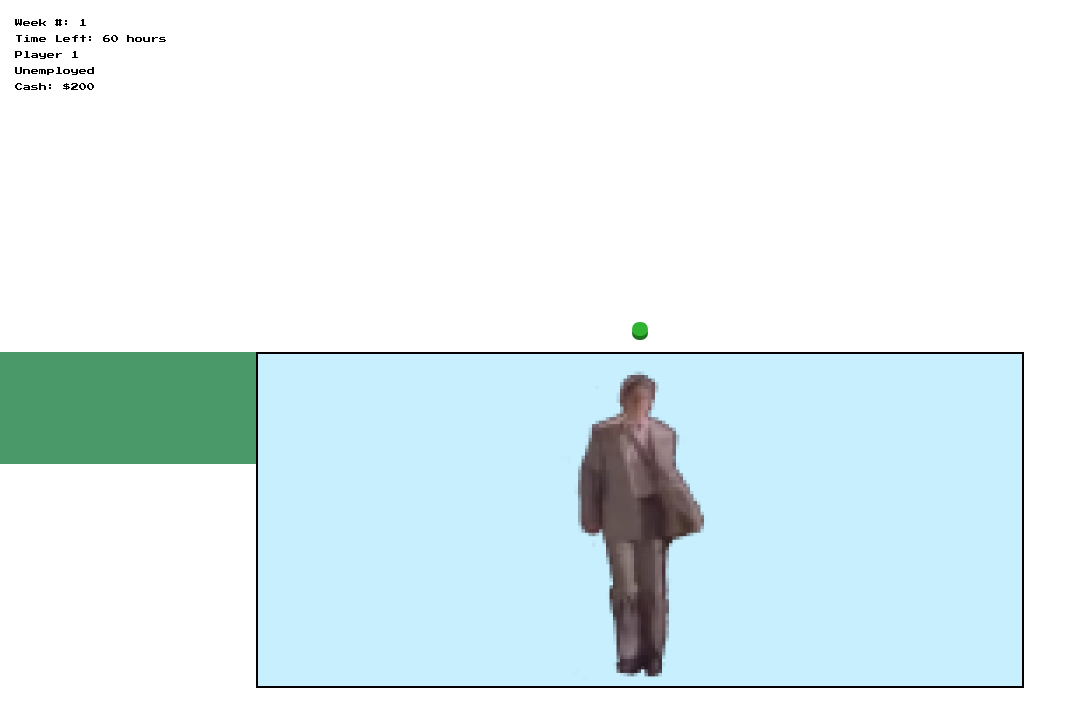
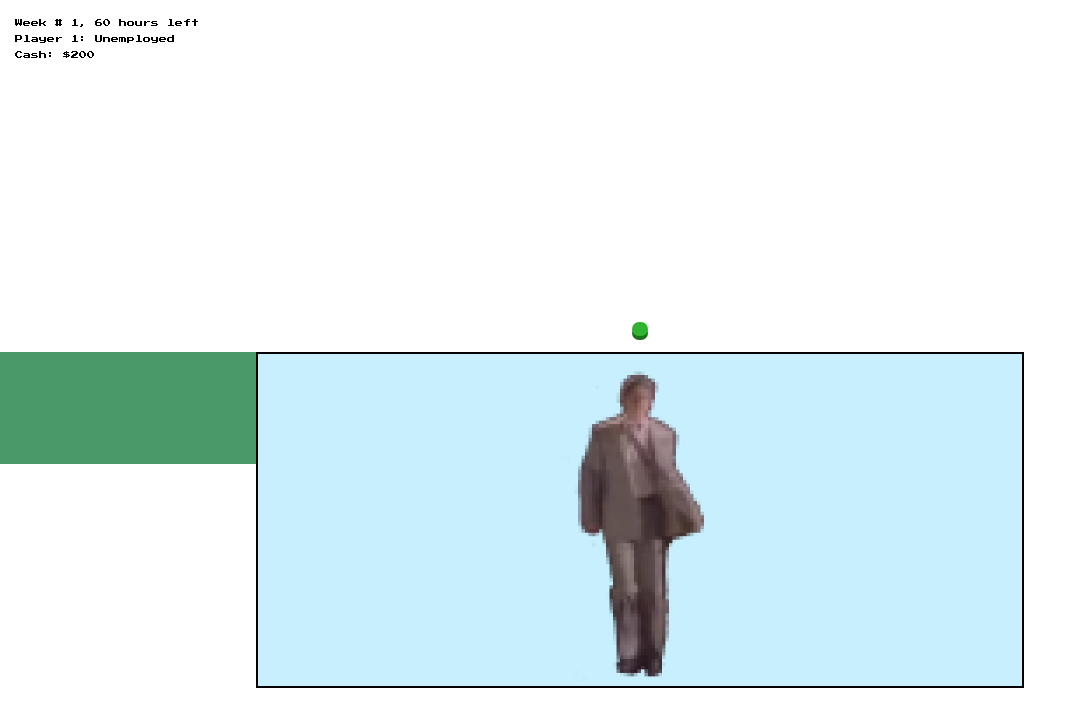
Before and after one commit to wintermutt/jones-redux, a Next.js app: page / in a window 1280 px wide. Shown: the top 726 px of the page, without its empty margins (0-1087 px from the left). Built offline with nearby package versions, Linux system fonts and the light colour scheme.

Commit message:
More streamlined Stats panel.

```diff
--- a/components/Stats.js
+++ b/components/Stats.js
@@ -19,20 +19,9 @@ export default function Stats() {
   return (
     <>
       <div className="stats">
-        <div>Week #: { week }</div>
-        <div>Time Left: { timeLeft } hours</div>
-        <div>Player { currentPlayer + 1 }</div>
-        {job &&
-          <>
-            <div>Works at { job.employer }</div>
-            <div>As a { job.name }</div>
-            <div>Hourly wage: ${ wage }</div>
-          </>
-        }
-        {!job &&
-          <div>Unemployed</div>
-        }
-        <div>Cash: ${ Math.round(cash) }</div>
+        <div>Week # {week}, {timeLeft} hours left</div>
+        <div>Player {currentPlayer + 1}: {job ? `${job.name} at ${job.employer}` : 'Unemployed'}</div>
+        <div>Cash: ${Math.round(cash)}</div>
       </div>
 
       <style jsx>{`
```
